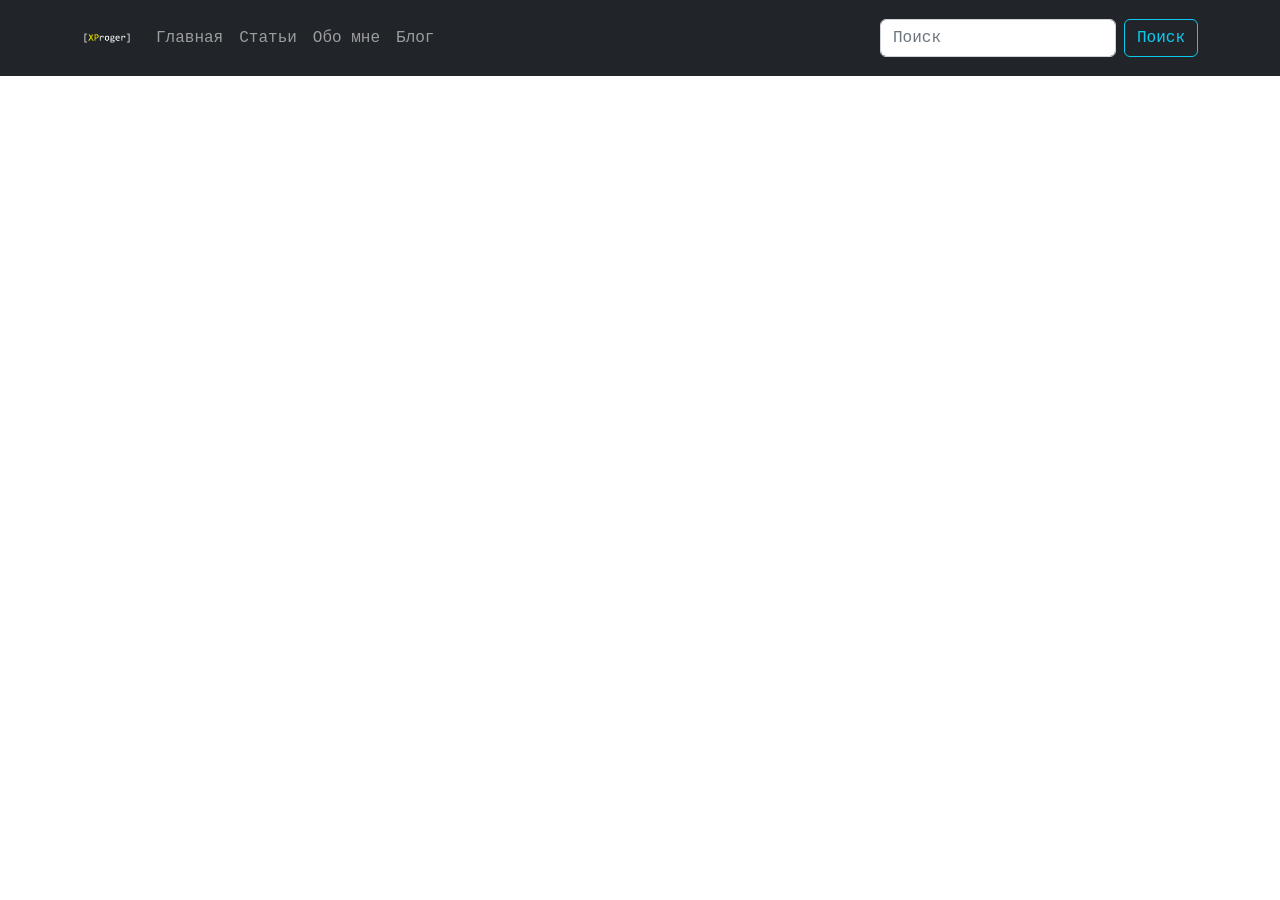
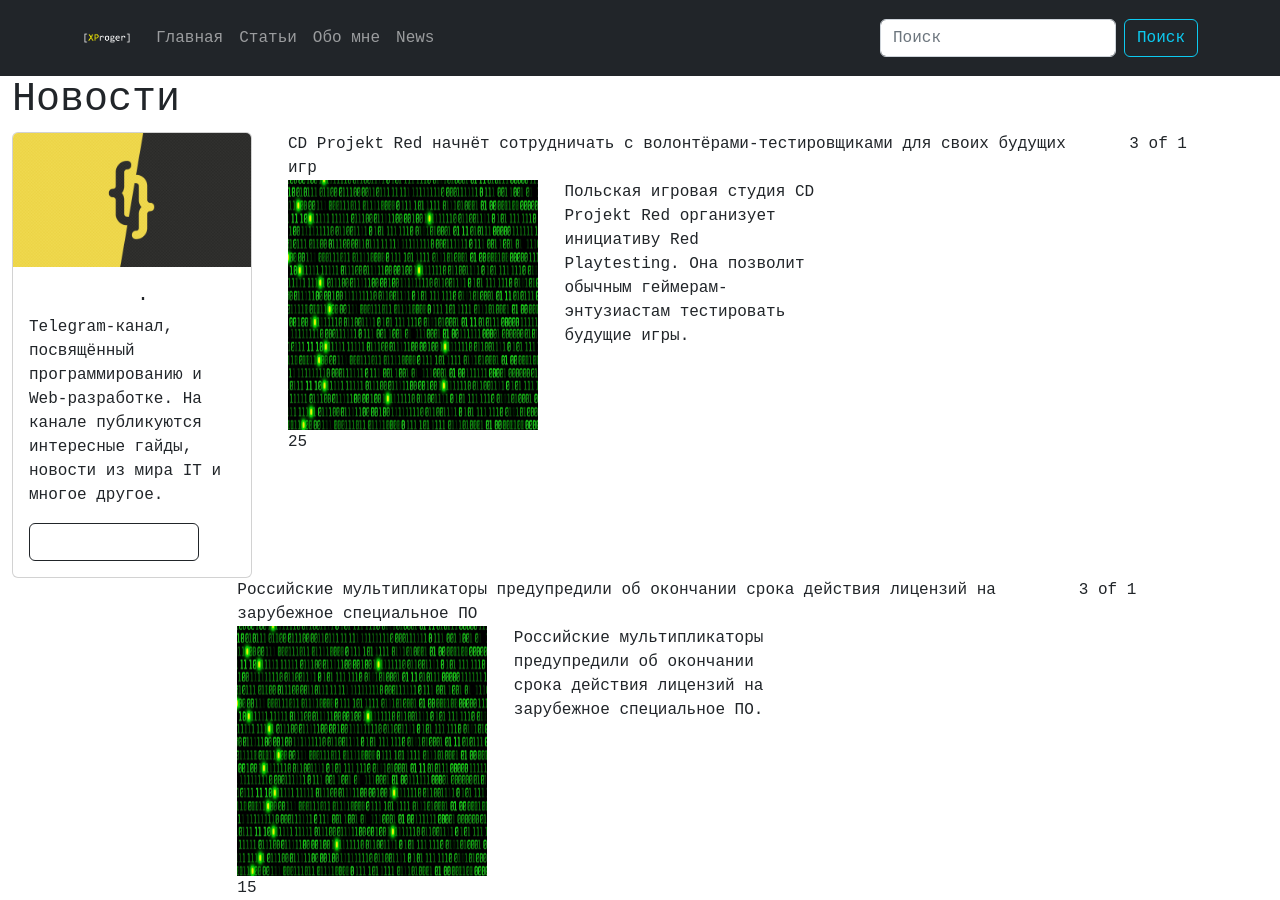
Before and after one commit to artem-xopc/xnet, a React (Create React App) app: page /news in a window 1280 px wide. Before the commit the page ends 800 px from the top, so only its background shows below. Built offline with nearby package versions, Linux system fonts and the light colour scheme.

Commit message:
changing the page from 'blog' to 'news'

```diff
--- a/src/Components/BlogPost.jsx
+++ b/src/Components/BlogComponents/BlogPost.jsx
@@ -1,11 +1,16 @@
 import React from "react";
 import { Col, Container, Row } from "react-bootstrap";
-import postImg from "../icons/01010102.jpg";
-import "./styles.css";
+import postImg from "../../icons/01010102.jpg";
+import "../styles.css";
 
 function Post(props) {
   return (
     <Container fluid>
+      <Row>
+        <Col>
+          {props.tittle}
+        </Col>
+      </Row>
       <Row xs={2} md={4} lg={3}>
         <Col>
           <img width="250" height="250" src={postImg} />
@@ -14,6 +19,9 @@
           {props.message}
         </Col>
       </Row>
+      <Row>
+        <Col>{props.likes}</Col>
+      </Row>
     </Container>
   );
 }
--- a/src/Components/ProfileCard.jsx
+++ b/src/Components/BlogComponents/ProfileCard.jsx
@@ -1,8 +1,8 @@
 import React from "react";
 import Button from 'react-bootstrap/Button';
 import Card from 'react-bootstrap/Card';
-import avatar from '../icons/avatar.jpg'
-import './styles.css'
+import avatar from '../../icons/js.png'
+import '../styles.css'
 
 
 function ProfileCard(props) {
@@ -10,9 +10,10 @@
         <Card style={{ width: '15rem' }} className="me-auto">
         <Card.Img variant="top" src={avatar} />
         <Card.Body>
-          <Card.Title>Артём Романов</Card.Title>
+          <Card.Title><Card.Link href="https://t.me/log_of_proger">[XProger]</Card.Link>.</Card.Title>
           <Card.Text>
-            Создатель Telegram-канала <Card.Link href="https://t.me/log_of_proger">[XProger]</Card.Link>. Ведущий web-разработчик в компании ООО "Икспрогер".
+            Telegram-канал, посвящённый программированию и Web-разработке.
+            На канале публикуются интересные гайды, новости из мира IT и многое другое.
           </Card.Text>
           <Button variant="outline-dark"><Card.Link href="https://t.me/log_of_proger">Перейти в канал</Card.Link></Button>
         </Card.Body>
--- a/src/Components/Navbar.jsx
+++ b/src/Components/Navbar.jsx
@@ -6,7 +6,7 @@
 import Main from "../Pages/MainPage/Main.jsx";
 import Articles from "../Pages/ArticlesPage/Articles.jsx";
 import About from "../Pages/AboutPage/About.jsx";
-import Blog from "../Pages/BlogPage/Blog.jsx";
+import News from "../Pages/NewsPage/News.jsx";
 
 const NavBar = () => {
   return (
@@ -30,7 +30,7 @@
               <Nav.Link as={Link} to="/">Главная</Nav.Link>
               <Nav.Link as={Link} to="/articles">Статьи</Nav.Link>
               <Nav.Link as={Link} to="/about">Обо мне</Nav.Link>
-              <Nav.Link as={Link} to="/blog">Блог</Nav.Link>
+              <Nav.Link as={Link} to="/news">News</Nav.Link>
             </Nav>
             <Form className="d-flex">
               <FormControl
@@ -48,7 +48,7 @@
         <Route path="/" element={<Main />} />
         <Route path="/articles" element={<Articles />} />
         <Route path="/about" element={<About />} />
-        <Route path="/blog" element={<Blog />} />
+        <Route path="/news" element={<News />} />
       </Routes>
       </div>
     </div>
--- a/src/Pages/BlogPage/Blog.jsx
+++ /dev/null
@@ -1,30 +0,0 @@
-import { Col, Container, Row } from "react-bootstrap";
-import Post from "../../Components/BlogPost";
-import ProfileCard from "../../Components/ProfileCard";
-import "./main.css";
-
-const Blog = () => {
-  return (
-    <Container fluid>
-      <Row>
-        <h1>Страница моего блога</h1>
-        <Col>
-          <ProfileCard />
-        </Col>
-        <Col sm={8}>
-          <Post message="Hi, how are you?" />
-        </Col>
-        <Col>3 of 1</Col>
-      </Row>
-      <Row>
-        <Col></Col>
-        <Col sm={8}>
-          <Post message="It's my first post in Blog" />
-        </Col>
-        <Col>3 of 1</Col>
-      </Row>
-    </Container>
-  );
-};
-
-export default Blog;
--- /dev/null
+++ b/src/Pages/NewsPage/News.jsx
@@ -0,0 +1,38 @@
+import { Col, Container, Row } from "react-bootstrap";
+import Post from "../../Components/BlogComponents/BlogPost";
+import ProfileCard from "../../Components/BlogComponents/ProfileCard";
+import "./main.css";
+
+const News = () => {
+  return (
+    <Container fluid>
+      <Row>
+        <h1>Новости</h1>
+        <Col>
+          <ProfileCard />
+        </Col>
+        <Col sm={8}>
+          <Post
+            tittle="CD Projekt Red начнёт сотрудничать с волонтёрами-тестировщиками для своих будущих игр"
+            message="Польская игровая студия CD Projekt Red организует инициативу Red Playtesting. Она позволит обычным геймерам-энтузиастам тестировать будущие игры."
+            likes="25"
+          />
+        </Col>
+        <Col>3 of 1</Col>
+      </Row>
+      <Row>
+        <Col></Col>
+        <Col sm={8}>
+          <Post
+            tittle="Российские мультипликаторы предупредили об окончании срока действия лицензий на зарубежное специальное ПО"
+            message="Российские мультипликаторы предупредили об окончании срока действия лицензий на зарубежное специальное ПО."
+            likes="15"
+          />
+        </Col>
+        <Col>3 of 1</Col>
+      </Row>
+    </Container>
+  );
+};
+
+export default News;
```
Also changed, not shown: src/Pages/NewsPage/main.css (renamed from src/Pages/BlogPage/main.css), src/Pages/NewsPage/main.scss (renamed from src/Pages/BlogPage/main.scss), 1 other file (tests, documents, lock files or other folders).
